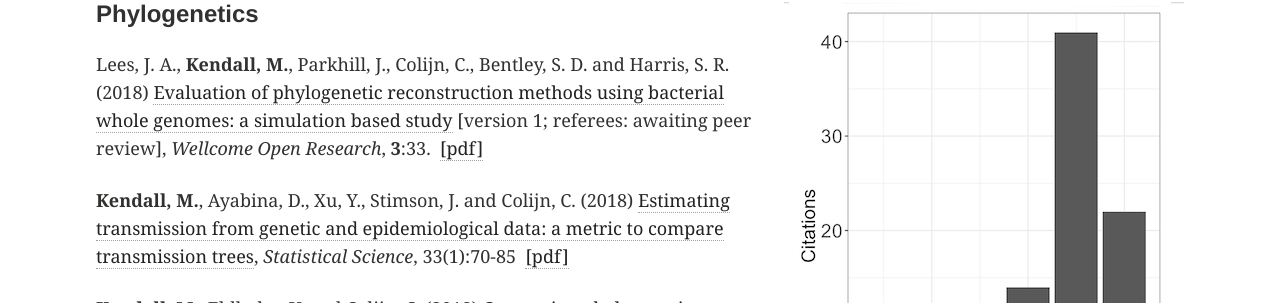
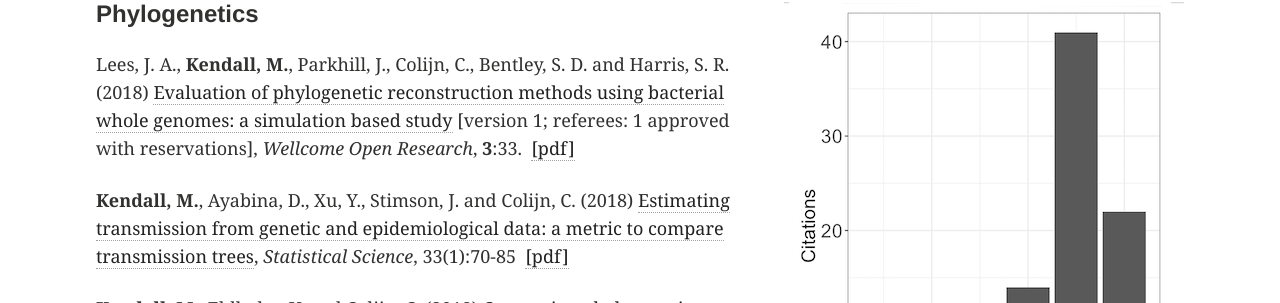
Before and after one commit to MichelleKendall/MichelleKendall.github.io, a Jekyll site: the page built from publications.md, in a window 1280 px wide. Shown: the part 314-617 px from the top of the page. Built offline with Jekyll 4.4.1, drawn with Linux system fonts in a browser that asks for light colours; some web fonts are replaced; comment, search, counter and statistics services are not loaded.

Commit message:
Updating publication details

```diff
--- a/publications.md
+++ b/publications.md
@@ -8,7 +8,7 @@ permalink: /publications/
 
 #### Phylogenetics
 
-Lees, J. A., **Kendall, M.**, Parkhill, J., Colijn, C., Bentley, S. D. and Harris, S. R. (2018) [Evaluation of phylogenetic reconstruction methods using bacterial whole genomes: a simulation based study](http://dx.doi.org/10.12688/wellcomeopenres.14265.1)  [version 1; referees: awaiting peer review], *Wellcome Open Research*, **3**:33.
+Lees, J. A., **Kendall, M.**, Parkhill, J., Colijn, C., Bentley, S. D. and Harris, S. R. (2018) [Evaluation of phylogenetic reconstruction methods using bacterial whole genomes: a simulation based study](http://dx.doi.org/10.12688/wellcomeopenres.14265.1)  [version 1; referees: 1 approved with reservations], *Wellcome Open Research*, **3**:33.
 <span data-badge-popover="bottom" data-badge-type="2" data-doi="10.12688/wellcomeopenres.14265.1" data-hide-no-mentions="true" class="altmetric-embed"></span>
 <i class="fa fa-file-pdf"></i> <a href="https://michellekendall.github.io/papers/WOR2018.pdf" target="_blank">  [pdf]</a>
 
```
